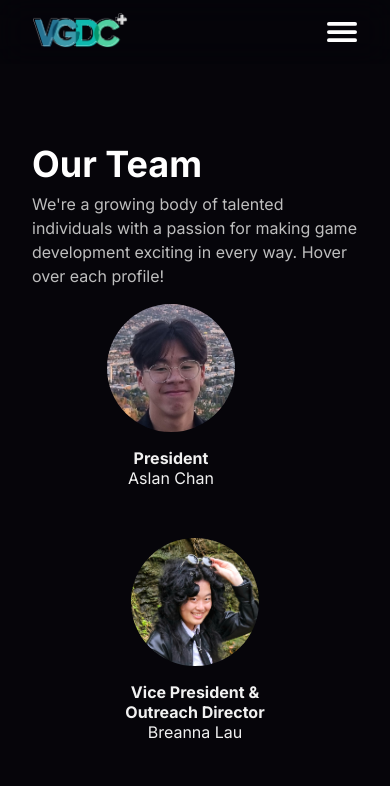
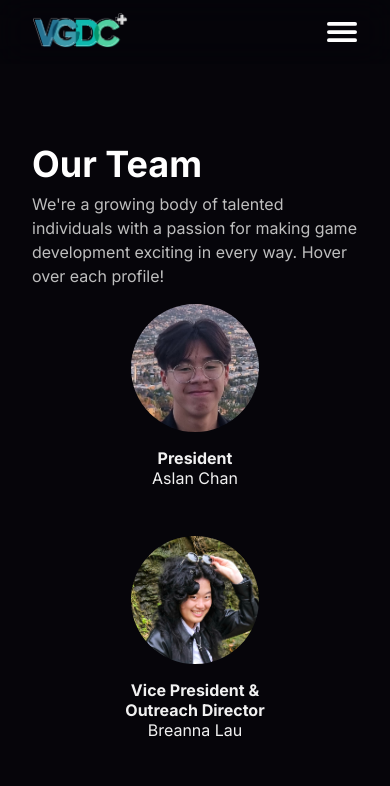
Before and after one commit to vgdc-ucsd/VGDC-Website, a Next.js app: page /officers in a window 390 px wide. Shown: the top 786 px of the page. Built offline with nearby package versions, Linux system fonts and the light colour scheme.

Commit message:
Center officers on mobile

```diff
--- a/app/officers/Officers.tsx
+++ b/app/officers/Officers.tsx
@@ -89,7 +89,7 @@ function OfficerAnim( { order, children }: { order: number, children: React.Reac
         ease: "easeOut",
         duration: 0.6,
       }}
-      className="w-44"
+      className="w-44 flex flex-col items-center"
     >
       {children}
     </motion.div>
```
